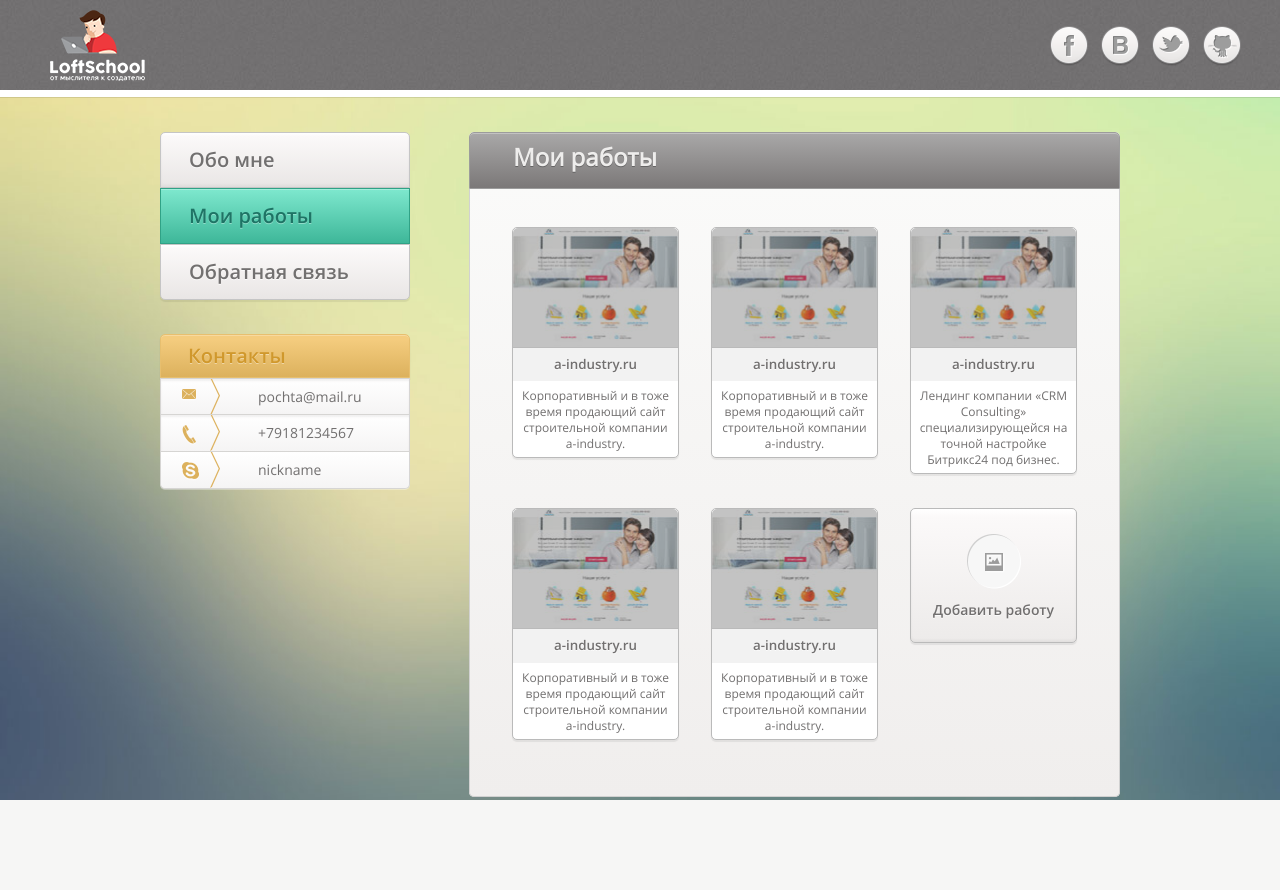
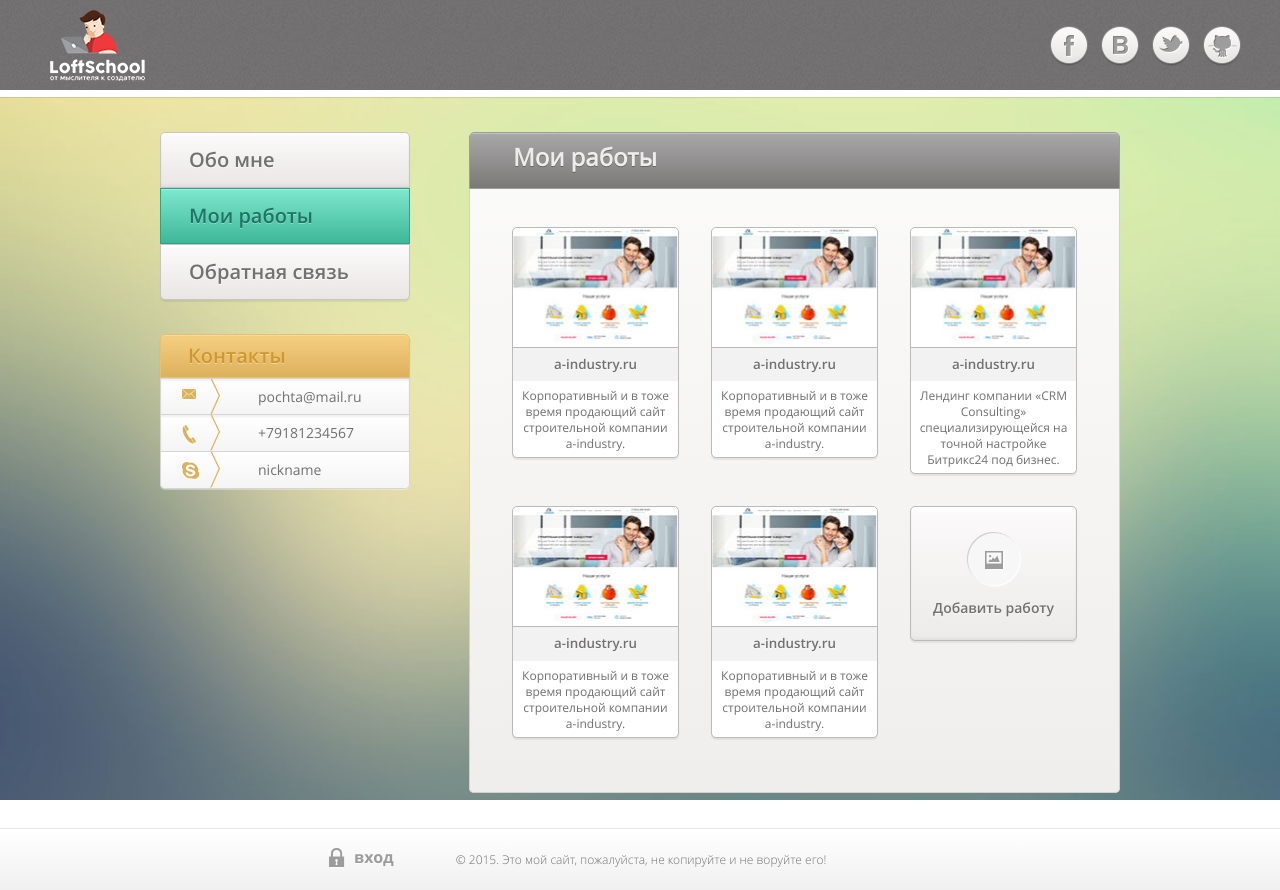
Before and after one commit to skaynetmen/homework1, a PHP site: page /works.html in a window 1280 px wide. Before the commit the page ends 800 px from the top, so only its background shows below. Run offline with PHP 8.4, Linux system fonts and the light colour scheme; some libraries are stand-ins or nearby versions.

Commit message:
Работа над ошибками часть 1

```diff
--- a/app/auth.html
+++ b/app/auth.html
@@ -31,8 +31,7 @@
     <!--endbuild-->
     <script src="js/modernizr.js"></script>
 </head>
-<body>
-<div class="bg">
+<body class="bg">
     <div class="wrapper">
         <main class="main">
             <div id="auth" class="auth">
@@ -73,7 +72,7 @@
     <footer class="footer">
         <div class="container clearfix">
             <div class="login">
-                <a href="auth.html" class="login__link">
+                <a href="/auth.html" class="login__link">
                     <span class="icon ico-locked"></span>
                     <span>вход</span>
                 </a>
@@ -83,6 +82,5 @@
             </div>
         </div>
     </footer>
-</div>
 </body>
 </html>
--- a/app/css/feedback.css
+++ b/app/css/feedback.css
@@ -203,7 +203,7 @@ textarea.form__input {
 .tooltip {
     position: absolute;
     padding: 5px 8px;
-    height: 27px;
+    /*height: 27px;*/
     top: 50%;
     right: 0;
     background: #f3a287;
--- a/app/css/main.css
+++ b/app/css/main.css
@@ -3,6 +3,10 @@
 *:before,
 *:after {
     box-sizing: border-box;
+}
+
+html, body {
+    height: 100%;
 }
 
 body {
@@ -13,6 +17,13 @@ body {
 }
 
 .bg {
+    position: relative;
+    overflow: auto;
+}
+
+.bg:before {
+    content: ' ';
+    display: block;
     position: fixed;
     top: 0;
     left: 0;
@@ -20,14 +31,12 @@ body {
     bottom: 0;
     background: url("../img/bg.jpg") center center repeat;
     background-size: cover;
-    overflow: auto;
-    min-width: 320px;
 }
 
 .wrapper {
     position: relative;
     min-height: 100%;
-    /*min-width: 1200px;*/
+    /*min-width: 320px;*/
     height: auto !important;
 }
 
@@ -81,6 +90,12 @@ p {
 .header .logo {
     top: 10px;
     left: 10px;
+}
+
+.logo__img {
+    display: block;
+    width: 95px;
+    height: 71px;
 }
 
 .header .socials {
@@ -424,12 +439,11 @@ p {
 }
 
 .info__list-question {
-    margin-right: 8px;
-
     font-family: 'open_sanssemibold', 'Open Sans Semibold', sans-serif;
 }
 
 .info__list-response {
+    margin-left: 8px;
     /*max-width: 228px;*/
 }
 
@@ -568,6 +582,7 @@ p {
 
 /*Footer*/
 .footer {
+    position: relative;
     padding: 19px 0 23px;
     margin-top: -61px;
     /*min-width: 1200px;*/
@@ -670,7 +685,7 @@ p {
     }
 
     .skills {
-        margin: -3px 0 0 5px;
+        margin: -2px 0 0 5px;
     }
 
     .section__list-item-icon {
@@ -690,7 +705,7 @@ p {
     }
 
     .copyright {
-        font-size: 0.875em;
+        font-size: 10px;
     }
 }
 
@@ -735,15 +750,12 @@ p {
         padding: 0 168px;
     }
 
-    .login {
-        margin-right: 59px;
-    }
-
     .copyright {
+        margin-left: 62px;
         max-width: 830px;
         float: left;
 
-        font-size: 0.75em;
+        font-size: 12px;
         text-align: left;
         white-space: nowrap;
         text-overflow: ellipsis;
--- a/app/css/works.css
+++ b/app/css/works.css
@@ -18,7 +18,7 @@
 .works__item {
     display: block;
     padding: 0;
-    margin-bottom: 34px;
+    margin-bottom: 32px;
 
     vertical-align: top;
     font-size: 16px;
@@ -46,7 +46,7 @@
 }
 
 .work:hover .work__hover {
-    background-color: rgba(111, 109, 109, 0);
+    display: block;
 }
 
 .work__preview,
@@ -71,11 +71,25 @@
 
 .work__hover {
     position: absolute;
+    display: none;
     width: 100%;
     height: 100%;
     top: 0;
     left: 0;
     background-color: rgba(111, 109, 109, 0.41);
+}
+
+.work__hover-title {
+    position: absolute;
+    display: block;
+    width: 100%;
+    top: 50%;
+    left: 0;
+    transform: translateY(-50%);
+
+    font-size: 0.875em;
+    color: #FFFFFF;
+    text-align: center;
 }
 
 .work__header {
@@ -149,13 +163,14 @@
 /*планшеты*/
 @media (min-width: 768px) {
     .works {
-        margin-right: -75px;
+        margin-left: -75px;
     }
 
     .works__item {
         display: inline-block;
-        margin-right: 75px;
+        margin-left: 75px;
     }
+
 
     .work {
         margin-left: 0;
@@ -166,7 +181,7 @@
 /*пк*/
 @media (min-width: 1200px) {
     .works {
-        margin-right: -32px;
+        margin-left: -32px;
     }
 
     .works__list {
@@ -175,6 +190,6 @@
 
     .works__item {
         display: inline-block;
-        margin-right: 32px;
+        margin-left: 32px;
     }
 }
--- a/app/works.html
+++ b/app/works.html
@@ -31,13 +31,12 @@
     <!--endbuild-->
     <script src="js/modernizr.js"></script>
 </head>
-<body>
-<div class="bg">
+<body class="bg">
     <div class="wrapper">
         <header class="header">
             <div class="container big">
                 <div class="logo">
-                    <a href="#" class="logo__link">
+                    <a href="/index.html" class="logo__link">
                         <img src="img/logo.png" alt="Loftschool" class="logo__img"/>
                     </a>
                 </div>
@@ -45,16 +44,19 @@
                 <div class="socials">
                     <ul class="socials__list">
                         <li class="socials__item">
-                            <a href="#" class="socials__link"><span class="icon ico-facebook">facebook</span></a>
+                            <a href="#" class="socials__link" target="_blank"><span
+                                    class="icon ico-facebook">facebook</span></a>
                         </li>
                         <li class="socials__item">
-                            <a href="#" class="socials__link"><span class="icon ico-vk">vk</span></a>
+                            <a href="#" class="socials__link" target="_blank"><span class="icon ico-vk">vk</span></a>
                         </li>
                         <li class="socials__item">
-                            <a href="#" class="socials__link"><span class="icon ico-twitter">twitter</span></a>
+                            <a href="#" class="socials__link" target="_blank"><span
+                                    class="icon ico-twitter">twitter</span></a>
                         </li>
                         <li class="socials__item">
-                            <a href="#" class="socials__link"><span class="icon ico-github">github</span></a>
+                            <a href="#" class="socials__link" target="_blank"><span
+                                    class="icon ico-github">github</span></a>
                         </li>
                     </ul>
                 </div>
@@ -67,13 +69,13 @@
                     <nav class="sidebar__block">
                         <ul class="menu">
                             <li class="menu__item">
-                                <a href="index.html" class="menu__link">Обо мне</a>
+                                <a href="/index.html" class="menu__link">Обо мне</a>
                             </li>
                             <li class="menu__item active">
-                                <a href="works.html" class="menu__link">Мои работы</a>
+                                <a href="/works.html" class="menu__link">Мои работы</a>
                             </li>
                             <li class="menu__item">
-                                <a href="feedback.html" class="menu__link">Обратная связь</a>
+                                <a href="/feedback.html" class="menu__link">Обратная связь</a>
                             </li>
                         </ul>
                     </nav>
@@ -135,7 +137,9 @@
                                         <a href="#" class="work">
                                             <div class="work__preview">
                                                 <img src="img/works/work-1.jpg" alt="work-1" class="work__img"/>
-                                                <span class="work__hover"></span>
+                                                <span class="work__hover">
+                                                    <span class="work__hover-title">Подробнее</span>
+                                                </span>
                                             </div>
                                             <div class="work__header">
                                                 <h4 class="work__title">a-industry.ru</h4>
@@ -150,7 +154,9 @@
                                         <a href="#" class="work">
                                             <div class="work__preview">
                                                 <img src="img/works/work-1.jpg" alt="work-1" class="work__img"/>
-                                                <span class="work__hover"></span>
+                                                <span class="work__hover">
+                                                    <span class="work__hover-title">Подробнее</span>
+                                                </span>
                                             </div>
                                             <div class="work__header">
                                                 <h4 class="work__title">a-industry.ru</h4>
@@ -165,7 +171,9 @@
                                         <a href="#" class="work">
                                             <div class="work__preview">
                                                 <img src="img/works/work-1.jpg" alt="work-1" class="work__img"/>
-                                                <span class="work__hover"></span>
+                                                <span class="work__hover">
+                                                    <span class="work__hover-title">Подробнее</span>
+                                                </span>
                                             </div>
                                             <div class="work__header">
                                                 <h4 class="work__title">a-industry.ru</h4>
@@ -180,7 +188,9 @@
                                         <a href="#" class="work">
                                             <div class="work__preview">
                                                 <img src="img/works/work-1.jpg" alt="work-1" class="work__img"/>
-                                                <span class="work__hover"></span>
+                                                <span class="work__hover">
+                                                    <span class="work__hover-title">Подробнее</span>
+                                                </span>
                                             </div>
                                             <div class="work__header">
                                                 <h4 class="work__title">a-industry.ru</h4>
@@ -195,7 +205,9 @@
                                         <a href="#" class="work">
                                             <div class="work__preview">
                                                 <img src="img/works/work-1.jpg" alt="work-1" class="work__img"/>
-                                                <span class="work__hover"></span>
+                                                <span class="work__hover">
+                                                    <span class="work__hover-title">Подробнее</span>
+                                                </span>
                                             </div>
                                             <div class="work__header">
                                                 <h4 class="work__title">a-industry.ru</h4>
@@ -231,7 +243,7 @@
     <footer class="footer">
         <div class="container clearfix">
             <div class="login">
-                <a href="auth.html" class="login__link">
+                <a href="/auth.html" class="login__link">
                     <span class="icon ico-locked"></span>
                     <span>вход</span>
                 </a>
@@ -241,6 +253,5 @@
             </div>
         </div>
     </footer>
-</div>
 </body>
 </html>
```
Also changed, not shown: app/feedback.html (+13 -12 lines), app/index.html (+13 -12 lines).
